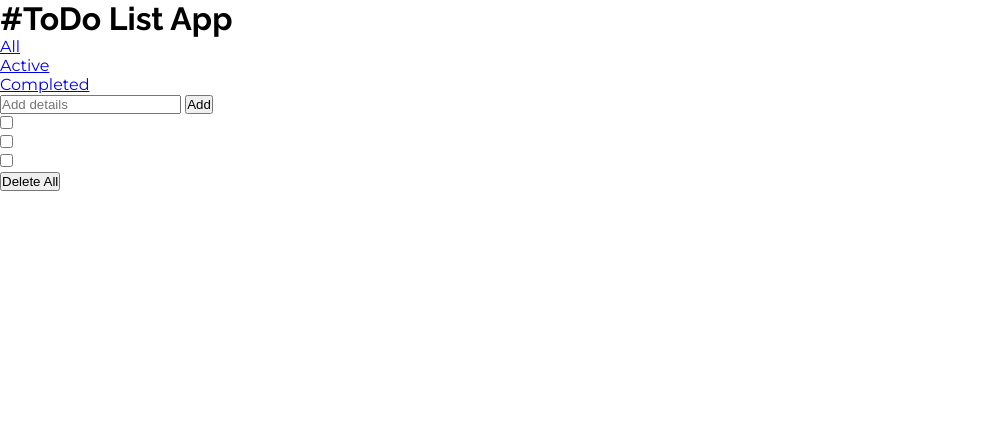
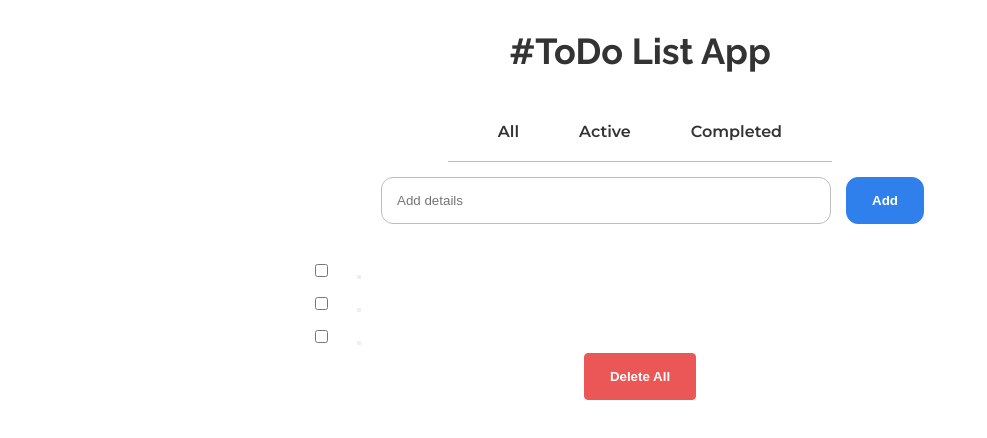
Before and after one commit to ThesllaDev/ToDo-List-App, a plain HTML site: page index.html in a window 1280 px wide. Shown: the whole page, without its empty margins (0-987 px from the left). Drawn offline with Linux system fonts and the light colour scheme.

Commit message:
concluded

```diff
--- a/css/main.css
+++ b/css/main.css
@@ -15,11 +15,88 @@
 
     /* GENERAL STYLES */
 body{
+    color: var(--black);
+
     font-family: 'Montserrat', sans-serif;
+    height: 100vh;
+
     margin: 0 auto;
     max-width: 1440px;
 }
 
+ul{
+    list-style: none;
+}
+
 h1{
     font-family: 'Raleway', 'Arial', 'Helvetica', sans-serif;
+    font-size: 2.25em;
+    margin: 30px;
+    text-align: center;
 }
+
+    /*  TODO LIST APP */
+
+main{
+    display: flex;
+    flex-wrap: wrap;
+    justify-content: center;
+    max-width: 700px;
+    margin: auto;
+}
+
+.nav-stats{
+    border-bottom: 1px solid var(--gray);
+    padding: 20px;
+}
+
+.stats{
+    display: flex;
+}
+
+.stats li{
+    margin: 0 10px;
+}
+
+.stats li a{
+    color: var(--black);
+    font-weight: 600;
+    padding: 20px;
+    text-decoration: none;
+}
+
+input[type="text"]{
+    border: 1px solid var(--gray);
+    border-radius: 12px;
+    margin: 15px 15px 30px 25px;
+    max-width: 450px;
+    padding: 15px;
+    width: 65%;
+}
+
+.add-item{
+    background-color: var(--blue);
+    border: 1px solid var(--blue);
+    border-radius: 12px;
+    color: #fff;
+    font-weight: 600;
+    margin: 15px 0 30px;
+    padding: 15px 25px;
+}
+
+.todo-list{
+    width: 100%;
+}
+
+input[type="checkbox"]{
+    margin: 10px 25px;
+}
+
+.delete-all{
+    background-color: var(--red);
+    border: 1px solid var(--red);
+    border-radius: 4px;
+    color: #fff;
+    font-weight: 600;
+    padding: 15px 25px;
+}
--- a/index.html
+++ b/index.html
@@ -11,27 +11,30 @@
 <body>
     <h1>#ToDo List App</h1>
     <main>
-        <nav class="stats">
-            <ul>
+        <nav class="nav-stats">
+            <ul class="stats">
                 <li><a href="#">All</a></li>
                 <li><a href="#">Active</a></li>
                 <li><a href="#">Completed</a></li>
             </ul>
         </nav>
         <input type="text" placeholder="Add details">
-        <button>Add</button>
+        <button class="add-item">Add</button>
         <ul class="todo-list">
             <li>
                 <input type="checkbox" name="" id="">
+                <button class="delete-item"></button>
             </li>
             <li>
                 <input type="checkbox" name="" id="">
+                <button class="delete-item"></button>
             </li>
             <li>
                 <input type="checkbox" name="" id="">
+                <button class="delete-item"></button>
             </li>
         </ul>
-        <button>Delete All</button>
+        <button class="delete-all">Delete All</button>
     </main>
 </body>
 </html>
```
